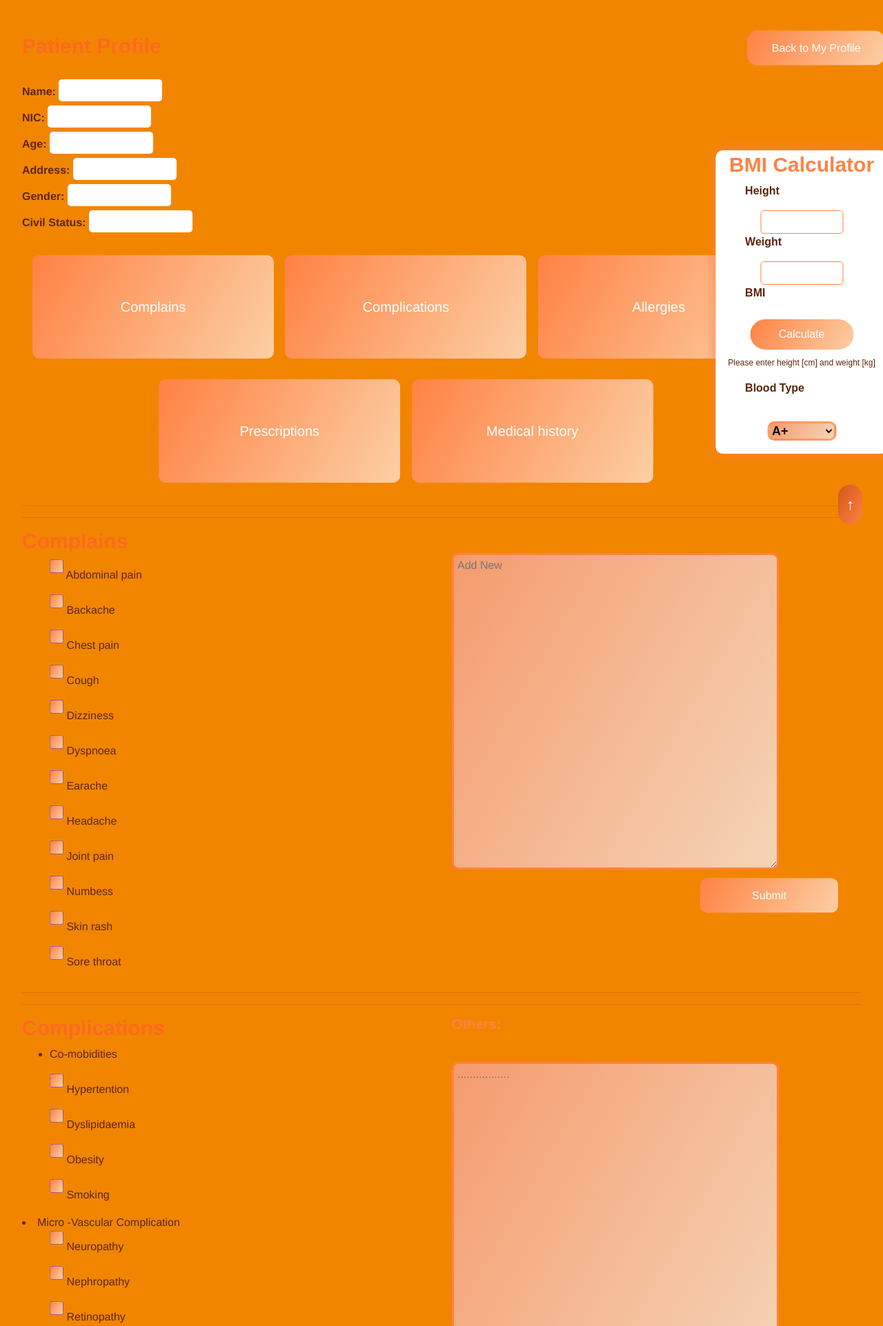
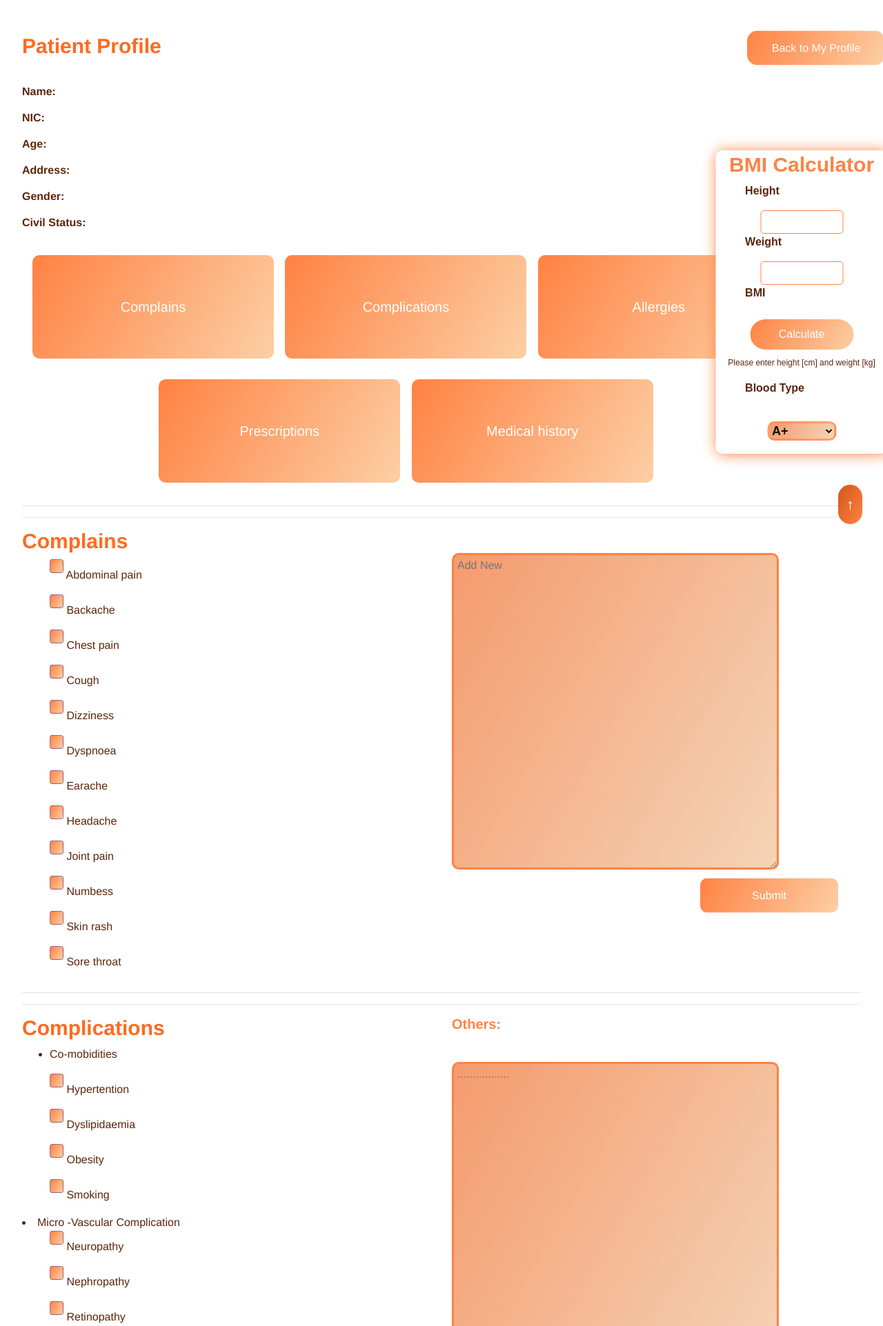
Before and after one commit to ousl-group-Medico/Medico_Application, a PHP site: the page made by PatientProfile(DocView)/PatientProfile(DocView).php in a window 1280 px wide. Shown: the top 1923 px of the page at 69% size. Run offline with PHP 8.4, Linux system fonts and the light colour scheme.

Commit message:
Update PatientProfile(DocView).css

```diff
--- a/PatientProfile(DocView)/css/PatientProfile(DocView).css
+++ b/PatientProfile(DocView)/css/PatientProfile(DocView).css
@@ -1,7 +1,6 @@
 /*All the CSS parts of main page of Patient profile(doctor's View)*/
 body{
     color: rgb(92, 37, 10);
-    background-color:#f28500;
 }
 .Propi{
     width: 30%;
```
